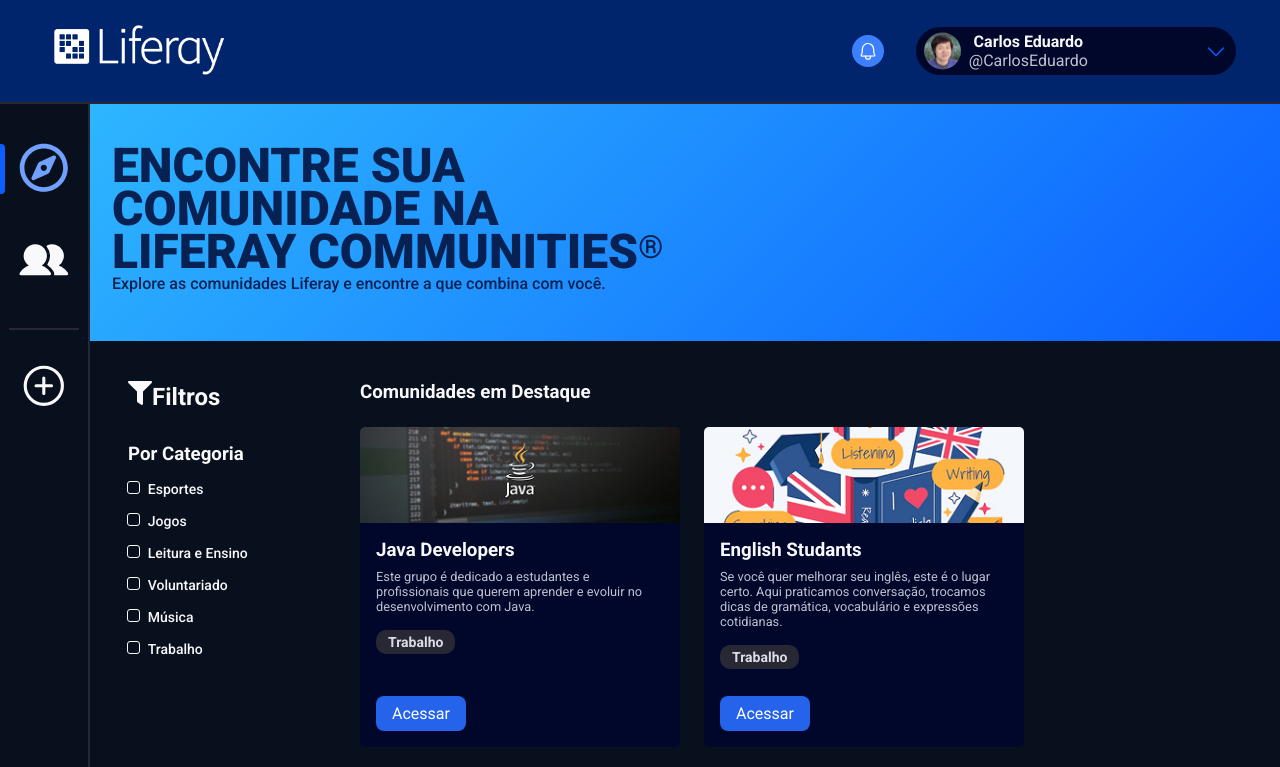
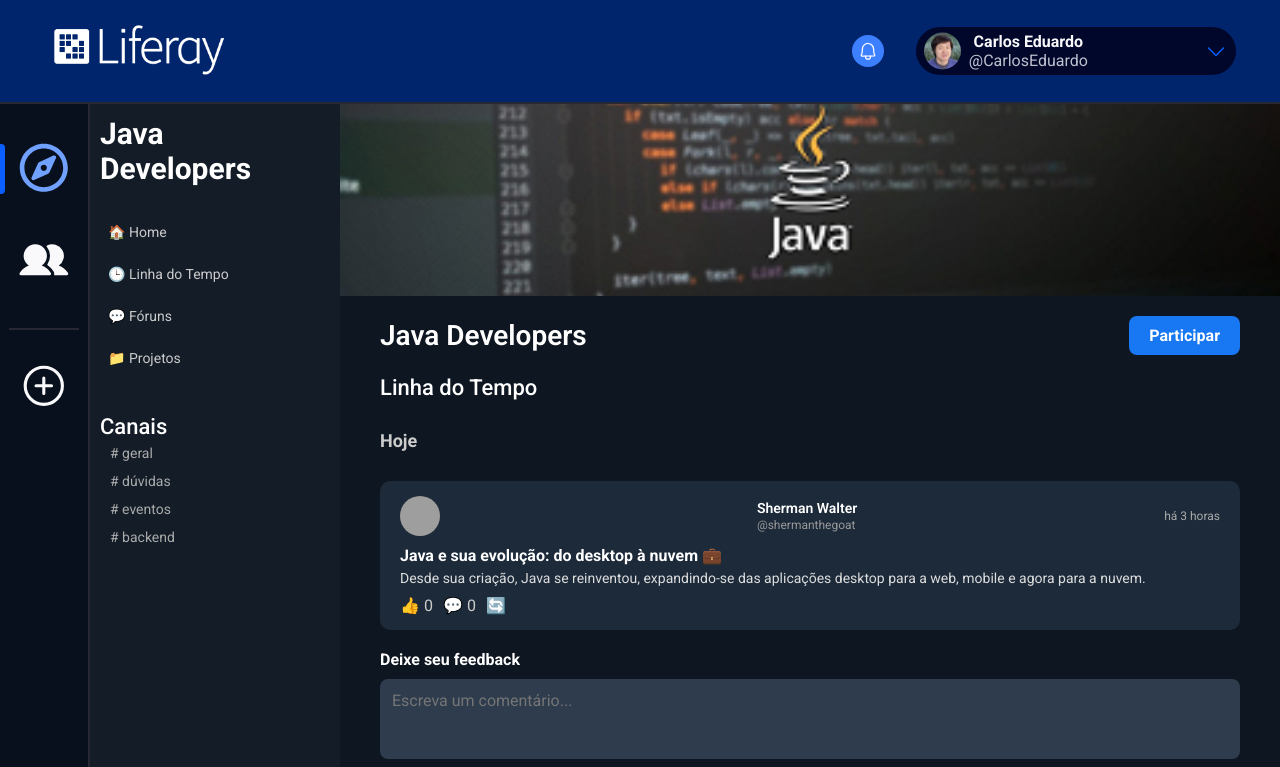
Before and after one commit to rhodrigo081/Liferay-Community, a React (Vite) app in the folder liferay-Community/: page / in a window 1280 px wide. Shown: the top 767 px of the page. Built offline with nearby package versions, Linux system fonts and the light colour scheme; grey boxes are pictures that could not be loaded.

Commit message:
Criando a pagina da comunidade

```diff
--- a/liferay-Community/src/components/CommunityDatailView/CommunityDatailView.tsx
+++ b/liferay-Community/src/components/CommunityDatailView/CommunityDatailView.tsx
@@ -1,7 +1,6 @@
-import React from "react";
 import {
+  MainContainer,
   Banner,
-  MainContainer,
   Content,
   CommunityHeader,
   CommunityTitle,
@@ -17,29 +16,58 @@
   MessageTimestamp,
   MessageInput,
   CommentArea,
-  SendButton
+  SendButton,
+  LayoutWrapper,
+  Sidebar,
+  SidebarHeader,
+  NavSection,
+  NavItem,
+  ChannelList,
+  ChannelItem
 } from "./styles";
 
-import bannerImg from "../../assets/image.png";
+import bannerImg from "../../assets/BannerJava.jpg";
 
 export function CommunityDetailView() {
   return (
     <MainContainer>
-      <Banner />
-      <img src={bannerImg} alt=""  />
+      <LayoutWrapper>
+        {/* Sidebar */}
+        <Sidebar>
+          <SidebarHeader>
+            <h2>Java Developers</h2>
+          </SidebarHeader>
+
+          <NavSection>
+            <NavItem>🏠 Home</NavItem>
+            <NavItem>🕒 Linha do Tempo</NavItem>
+            <NavItem>💬 Fóruns</NavItem>
+            <NavItem>📁 Projetos</NavItem>
+          </NavSection>
+
+          <SectionTitle>Canais</SectionTitle>
+          <ChannelList>
+            <ChannelItem># geral</ChannelItem>
+            <ChannelItem># dúvidas</ChannelItem>
+            <ChannelItem># eventos</ChannelItem>
+            <ChannelItem># backend</ChannelItem>
+          </ChannelList>
+        </Sidebar>
+
+        {/* Conteúdo principal */}
+        <div style={{ flex: 1 }}>
+          <Banner>
+            <img src={bannerImg} alt="Banner Java" />
+          </Banner>
+
           <Content>
-
-
             <ForumContainer>
               <CommunityHeader>
                 <CommunityTitle>Java Developers</CommunityTitle>
                 <JoinButton>Participar</JoinButton>
               </CommunityHeader>
 
-          <SectionTitle>Agenda</SectionTitle>
-
-
-
+              <SectionTitle>Linha do Tempo</SectionTitle>
             </ForumContainer>
 
             <ChatPanel>
@@ -50,13 +78,20 @@
               <MessageContainer>
                 <MessageHeader>
                   <img src="/avatar.jpg" alt="Avatar" className="avatar" />
-              <MessageAuthor>Sherman Walter<br/><span>@shermanthegoat</span></MessageAuthor>
-              <MessageTimestamp>há 5 mins</MessageTimestamp>
+                  <MessageAuthor>
+                    Sherman Walter<br />
+                    <span>@shermanthegoat</span>
+                  </MessageAuthor>
+                  <MessageTimestamp>há 3 horas</MessageTimestamp>
                 </MessageHeader>
+
                 <MessageContent>
-              <h3>Java é sua evolução: do desktop à nuvem 💼</h3>
-              <p>Desde sua criação, Java foi orientado, adaptando-se às aplicações desktop para a web, mobile e agora para a nuvem, sendo essencial no desenvolvimento moderno.</p>
+                  <h3>Java e sua evolução: do desktop à nuvem 💼</h3>
+                  <p>
+                    Desde sua criação, Java se reinventou, expandindo-se das aplicações desktop para a web, mobile e agora para a nuvem.
+                  </p>
                 </MessageContent>
+
                 <MessageInteractions>
                   <button>👍 0</button>
                   <button>💬 0</button>
@@ -75,13 +110,20 @@
               <MessageContainer>
                 <MessageHeader>
                   <img src="/avatar.jpg" alt="Avatar" className="avatar" />
-              <MessageAuthor>Sherman Walter<br/><span>@shermanthegoat</span></MessageAuthor>
+                  <MessageAuthor>
+                    Sherman Walter<br />
+                    <span>@shermanthegoat</span>
+                  </MessageAuthor>
                   <MessageTimestamp>2 dias atrás</MessageTimestamp>
                 </MessageHeader>
+
                 <MessageContent>
-              <h3>De que forma a Java pode me ajudar a Inovação profissional?</h3>
-              <p>Desde sua criação, Java foi orientado, adaptando-se às aplicações desktop para a web, mobile e agora para a nuvem, sendo essencial no desenvolvimento moderno.</p>
+                  <h3>De que forma o Java pode me ajudar profissionalmente?</h3>
+                  <p>
+                    Desde sua criação, Java se reinventou, expandindo-se das aplicações desktop para a web, mobile e agora para a nuvem.
+                  </p>
                 </MessageContent>
+
                 <MessageInteractions>
                   <button>👍 0</button>
                   <button>💬 0</button>
@@ -90,6 +132,8 @@
               </MessageContainer>
             </ChatPanel>
           </Content>
+        </div>
+      </LayoutWrapper>
     </MainContainer>
   );
 }
--- a/liferay-Community/src/components/CommunityDatailView/styles.ts
+++ b/liferay-Community/src/components/CommunityDatailView/styles.ts
@@ -1,270 +1,134 @@
 import styled from "styled-components";
 
+// Estrutura geral
 export const MainContainer = styled.div`
   display: flex;
   flex-direction: column;
-  height: 45rem;
-  color: white;
-  font-family: 'Segoe UI', sans-serif;
+  background-color: #0e1621;
+  color: #fff;
+  min-height: 100vh;
 `;
 
-
-
 export const Banner = styled.div`
-  padding: 0rem;
-  margin-bottom: 0rem;
-  border-radius: 20px 20px 20px 20px;
-`;
-
-export const UserMenu = styled.div`
-  display: flex;
-  align-items: center;
-  gap: 10px;
-
-  .notification {
-    font-size: 1.2rem;
+  width: 100%;
+  height: 200px;
+  overflow: hidden;
+  img {
+    width: 100%;
+    height: 100%;
+    object-fit: cover;
   }
 `;
 
-export const UserInfo = styled.div`
+export const Content = styled.div`
   display: flex;
   flex-direction: column;
-  align-items: flex-end;
-
-  .username {
-    font-weight: bold;
-    font-size: 0.9rem;
-  }
-
-  .handle {
-    font-size: 0.8rem;
-    color: #ccc;
-  }
-`;
-
-export const DropdownButton = styled.button`
-  background: none;
-  border: none;
-  color: white;
-  font-size: 0.7rem;
-  cursor: pointer;
-`;
-
-export const Content = styled.main`
-  display: flex;
-  flex: 1;
-  overflow: hidden;
-`;
-
-export const Sidebar = styled.aside`
-  width: 80px;
-  display: flex;
-  flex-direction: column;
-  align-items: center;
-  padding: 20px 0;
-  gap: 25px;
-  border-right: 1px solid #2d2f34;
-`;
-
-export const SidebarButton = styled.button<{ active?: boolean }>`
-  width: 40px;
-  height: 40px;
-  border-radius: 50%;
-  display: flex;
-  align-items: center;
-  justify-content: center;
-  background-color: ${props => props.active ? '#1a4fc5' : 'transparent'};
-  border: none;
-  color: white;
-  font-size: 1.3rem;
-  cursor: pointer;
-  transition: all 0.2s ease;
-
-  &:hover {
-    background-color: ${props => props.active ? '#1a4fc5' : '#1c1e25'};
-  }
+  padding: 20px 40px;
 `;
 
 export const CommunityHeader = styled.div`
   display: flex;
   justify-content: space-between;
   align-items: center;
-  padding: 20px 10px;
 `;
 
-export const CommunityTitle = styled.h2`
-  color: white;
-  font-size: 1.4rem;
+export const CommunityTitle = styled.h1`
+  font-size: 28px;
+  font-weight: 600;
 `;
 
 export const JoinButton = styled.button`
-  background-color: #1a4fc5;
+  background-color: #1877f2;
   color: white;
   border: none;
-  padding: 8px 16px;
-  border-radius: 20px;
+  padding: 10px 20px;
   font-weight: bold;
+  border-radius: 8px;
   cursor: pointer;
-  transition: background-color 0.2s;
-
   &:hover {
-    background-color: #1341a5;
+    background-color: #0d5dc0;
   }
 `;
 
-export const ForumContainer = styled.section`
-  width: 300px;
-  border-right: 1px solid #2d2f34;
+export const ForumContainer = styled.div`
+  margin-bottom: 30px;
+`;
+
+export const SectionTitle = styled.h2`
+  font-size: 22px;
+  font-weight: 500;
+  margin-top: 20px;
+`;
+
+export const ChatPanel = styled.div`
   display: flex;
   flex-direction: column;
-  overflow-y: auto;
-`;
-
-export const SectionTitle = styled.div`
-  color: #9e9e9e;
-  font-size: 0.8rem;
-  text-transform: uppercase;
-  padding: 10px;
-  margin-top: 5px;
-`;
-
-export const ChatList = styled.ul`
-  display: flex;
-  flex-direction: column;
-  list-style-type: none;
-  padding: 0;
-  margin: 0;
-`;
-
-export const ChatItem = styled.li<{ active?: boolean }>`
-  padding: 10px;
-  cursor: pointer;
-  background-color: ${props => props.active ? '#1a4fc5' : 'transparent'};
-  transition: background-color 0.2s;
-
-  &:hover {
-    background-color: ${props => props.active ? '#1a4fc5' : '#1c1e25'};
-  }
-`;
-
-export const ChatItemHeader = styled.div`
-  display: flex;
-  justify-content: space-between;
-  align-items: center;
-  margin-bottom: 5px;
-`;
-
-export const ChatItemTitle = styled.div`
-  color: white;
-  font-weight: 500;
-`;
-
-export const ChatItemTime = styled.div`
-  color: #9e9e9e;
-  font-size: 0.8rem;
-`;
-
-export const ChatItemPreview = styled.p`
-  color: #9e9e9e;
-  font-size: 0.8rem;
-  white-space: nowrap;
-  overflow: hidden;
-  text-overflow: ellipsis;
-`;
-
-export const ChatPanel = styled.section`
-  flex: 1;
-  display: flex;
-  flex-direction: column;
-  padding: 20px;
-  overflow-y: auto;
-
-  .chatHeader {
-    margin-bottom: 20px;
-
-    h3 {
-      font-size: 1.2rem;
-      color: #9e9e9e;
-    }
-  }
-
-  .feedback-section {
-    margin: 20px 0;
-
-    h4 {
-      font-size: 1rem;
-      color: #9e9e9e;
-      margin-bottom: 10px;
-    }
+  gap: 20px;
+  .chatHeader h3 {
+    font-size: 18px;
+    color: #ccc;
+    margin-bottom: 10px;
   }
 `;
 
 export const MessageContainer = styled.div`
-  border-radius: 8px;
-  padding: 15px;
-  margin-bottom: 20px;
+  background-color: #1c2a3a;
+  border-radius: 10px;
+  padding: 15px 20px;
 `;
 
 export const MessageHeader = styled.div`
   display: flex;
   align-items: center;
-  margin-bottom: 15px;
+  justify-content: space-between;
 
   .avatar {
     width: 40px;
     height: 40px;
-    border-radius: 50%;
+    border-radius: 9999px;
     margin-right: 10px;
-    background-color: #2d2f34;
   }
 `;
 
 export const MessageAuthor = styled.div`
-  flex: 1;
-  font-weight: bold;
-  font-size: 0.9rem;
-
+  font-weight: 600;
+  font-size: 14px;
   span {
-    font-weight: normal;
-    color: #9e9e9e;
-    font-size: 0.8rem;
+    font-weight: 400;
+    font-size: 12px;
+    color: #999;
   }
 `;
 
-export const MessageTimestamp = styled.div`
-  color: #9e9e9e;
-  font-size: 0.8rem;
+export const MessageTimestamp = styled.span`
+  font-size: 12px;
+  color: #aaa;
 `;
 
 export const MessageContent = styled.div`
-  background-color: #1c1e25;
-  margin-bottom: 15px;
-
+  margin-top: 10px;
   h3 {
-    margin-bottom: 10px;
-    font-size: 1.1rem;
+    margin: 0;
+    font-size: 16px;
   }
-
   p {
-    color: #e0e0e0;
-    line-height: 1.5;
-    font-size: 0.95rem;
+    margin: 5px 0 0;
+    font-size: 14px;
+    color: #ddd;
   }
 `;
 
 export const MessageInteractions = styled.div`
   display: flex;
-  gap: 15px;
-
+  gap: 10px;
+  margin-top: 10px;
   button {
     background: none;
     border: none;
-    color: #9e9e9e;
+    color: #ccc;
     cursor: pointer;
-    transition: color 0.2s;
-
     &:hover {
-      color: white;
+      color: #fff;
     }
   }
 `;
@@ -273,41 +137,92 @@
   display: flex;
   flex-direction: column;
   gap: 10px;
+  margin-top: 10px;
+`;
+
+export const CommentArea = styled.textarea`
+  resize: none;
+  border-radius: 8px;
+  border: none;
+  padding: 12px;
+  min-height: 80px;
+  background-color: #2e3c4d;
+  color: #fff;
+`;
+
+export const SendButton = styled.button`
+  align-self: flex-end;
+  background-color: #2563eb;
+  color: #fff;
+  border: none;
+  padding: 10px 20px;
+  border-radius: 6px;
+  cursor: pointer;
+  font-weight: 500;
+
+  &:hover {
+    background-color: #1d4ed8;
+  }
+`;
+
+export const LayoutWrapper = styled.div`
+  display: flex;
+`;
+
+export const Sidebar = styled.aside`
+  width: 260px;
+  background-color: #131c27;
+  padding: 20px;
+  display: flex;
+  flex-direction: column;
+  color: #ffffff;
+  height: 100vh;
+`;
+
+export const SidebarHeader = styled.div`
+  font-size: 20px;
+  font-weight: bold;
+  margin-bottom: 30px;
+`;
+
+export const NavSection = styled.div`
+  display: flex;
+  flex-direction: column;
+  gap: 10px;
   margin-bottom: 20px;
 `;
 
-export const CommentArea = styled.textarea`
-  background-color: #12151b;
-  border: 1px solid #2d2f34;
-  border-radius: 8px;
-  padding: 10px;
-  color: white;
-  resize: none;
-  height: 80px;
+export const NavItem = styled.button`
+  background: none;
+  border: none;
+  color: #ccc;
+  font-size: 14px;
+  text-align: left;
+  cursor: pointer;
+  padding: 8px;
+  border-radius: 6px;
 
-  &:focus {
-    outline: none;
-    border-color: #1a4fc5;
-  }
-
-  &::placeholder {
-    color: #9e9e9e;
+  &:hover {
+    background-color: #1c2a3a;
+    color: #fff;
   }
 `;
 
-export const SendButton = styled.button`
-  background-color: #1a4fc5;
-  color: white;
-  border: none;
-  padding: 8px 0;
-  border-radius: 8px;
-  font-weight: bold;
-  align-self: flex-start;
-  width: 100px;
+export const ChannelList = styled.ul`
+  list-style: none;
+  padding: 0;
+  margin: 0;
+`;
+
+export const ChannelItem = styled.li`
+  padding: 6px 10px;
+  font-size: 14px;
+  color: #aaa;
+  border-radius: 6px;
   cursor: pointer;
-  transition: background-color 0.2s;
 
   &:hover {
-    background-color: #1341a5;
+    background-color: #243241;
+    color: #fff;
   }
 `;
--- a/liferay-Community/src/pages/Explore/Explore.tsx
+++ b/liferay-Community/src/pages/Explore/Explore.tsx
@@ -4,28 +4,30 @@
 import { Banner } from "../../components/Banner/Banner";
 import { Filter } from "../../components/Filter/Filter";
 import { CommunityView } from "../../components/CommunityView/CommunityView";
+import { CommunityDetailView } from "../../components/CommunityDatailView/CommunityDatailView";
 
 export function Explore() {
   const { communities, handleJoinCommunityUpdate } = useOutletContext();
 
   return (
     <ExploreContainer>
-      <Banner />
+      {/* <Banner />
 
       <Main>
         <Container>
           <Filter />
         </Container>
-        <Container>
-          <h3>Comunidades em Destaque</h3>
+        <Container> */}
+          {/* <h3>Comunidades em Destaque</h3>
           <CommunitySection
             cards={communities}
             onJoinCommunity={handleJoinCommunityUpdate}
           />
-          <CommunityView />
-        </Container>
+          <CommunityView /> */}
+          <CommunityDetailView/>
+        {/* </Container> */}
 
-      </Main>
+      {/* </Main> */}
     </ExploreContainer>
   );
 }
```
Lines whose indentation alone changed are shown as unchanged.
